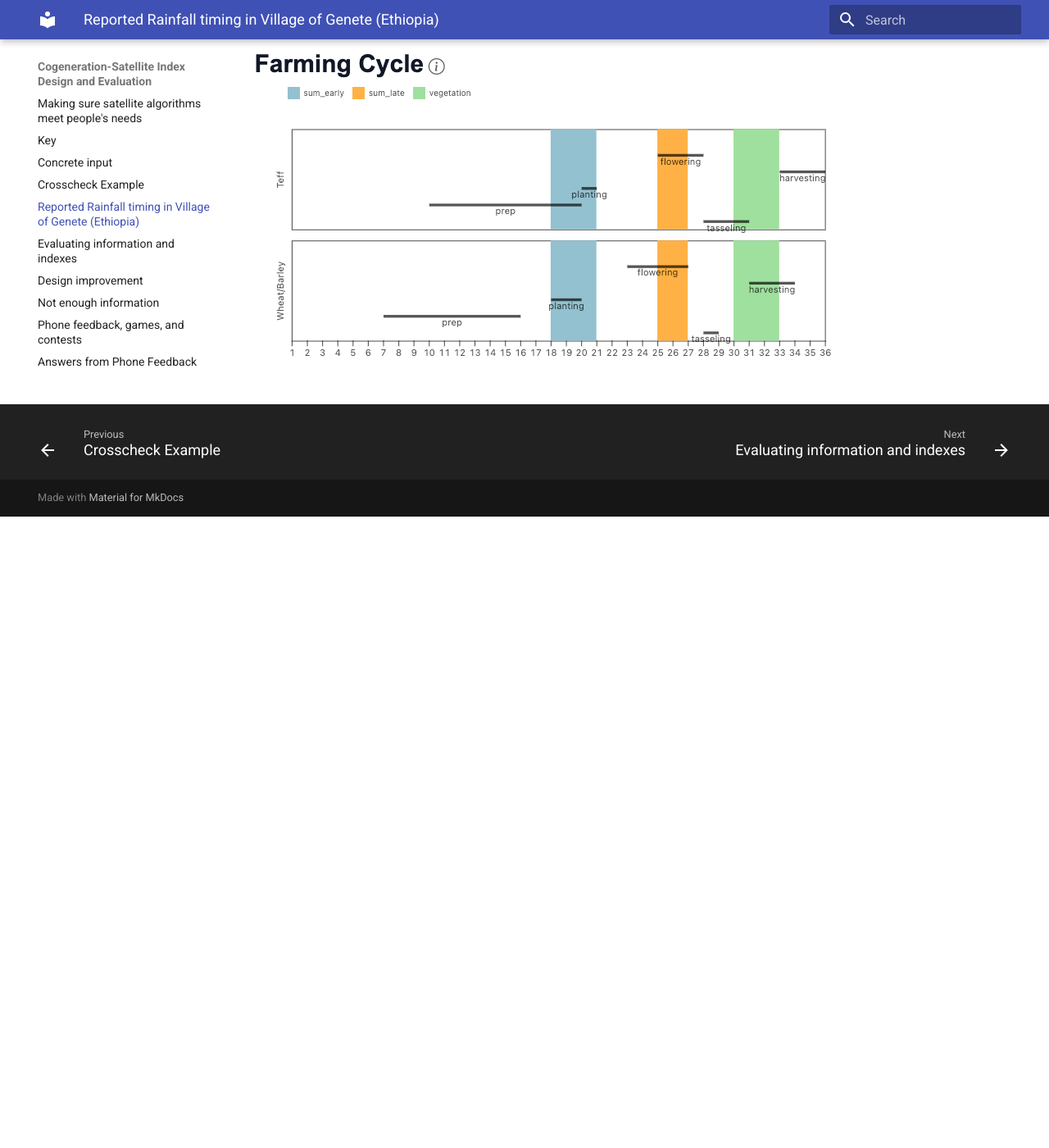
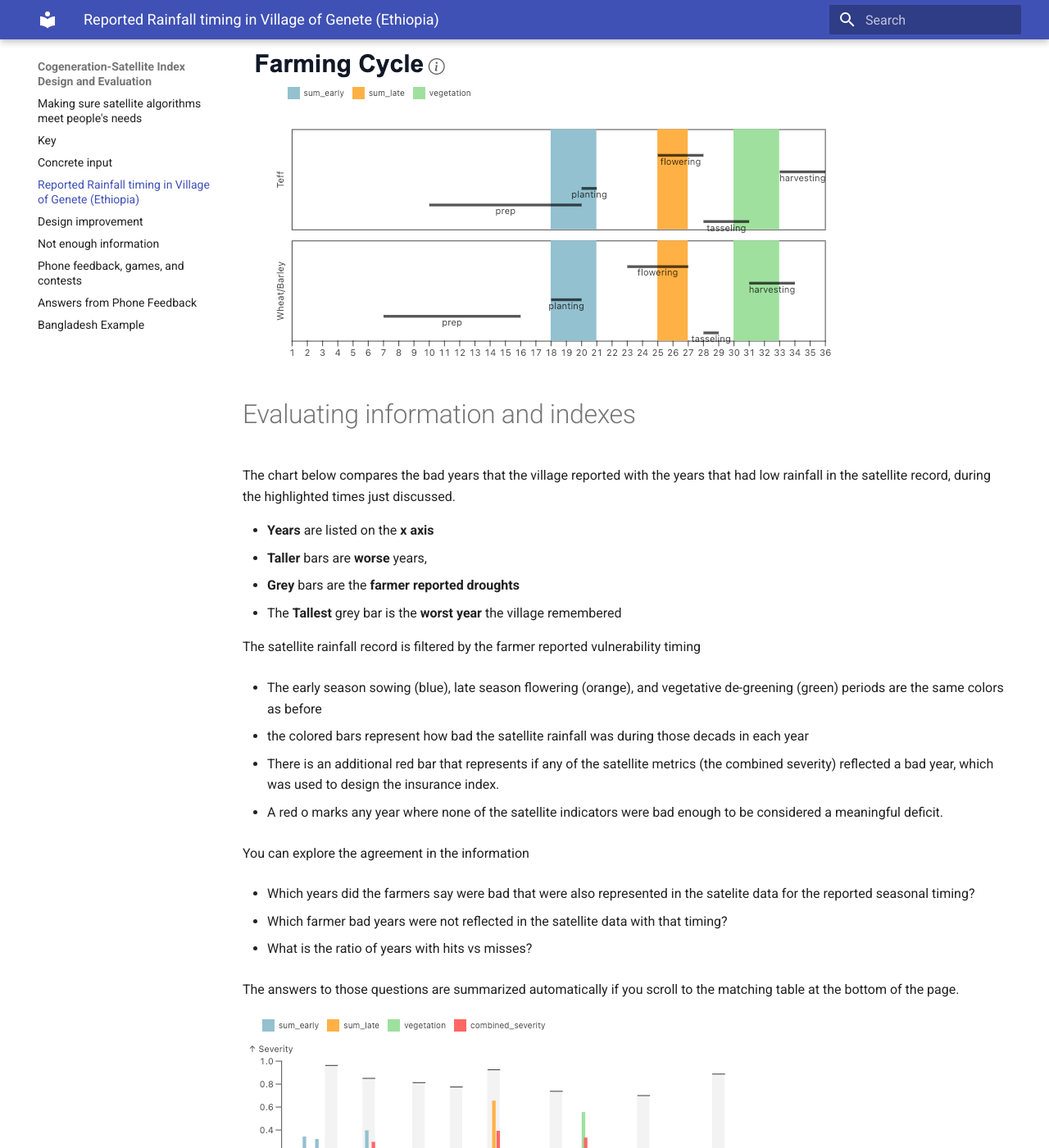
Before and after one commit to DOsgoodCU/QuantCogeneration-Ethiopia, an MkDocs documentation site: the page built from docs/comparisonexample.md, in a window 1280 px wide and 1400 px high, scrolled down 1276 px. Shown: the whole window at 82% size. Built offline with MkDocs 1.6.1 and Material for MkDocs 9.7.7, drawn with Linux system fonts in a browser that asks for light colours; before the commit the page ends 1906 px from its top, so only the background shows below that; some of the changed text lies outside the part shown.

Commit message:
trying to fix with bangladesh

```diff
--- a/docs/comparisonexample.md
+++ b/docs/comparisonexample.md
@@ -17,3 +17,41 @@ would change color to reflect seasonal end, after the rainfall in the time highl
 There was intense discussion about if the most important start of the season was decad 7 or 18.
 
 ![](assets/images/GeneteClimandCycle.png)
+
+# Evaluating information and indexes
+
+The chart below compares the bad years that the village reported with the years that had low rainfall in the satellite record, during the highlighted times just discussed.
+
+* **Years** are listed on the **x axis**
+* **Taller** bars are **worse** years,
+* **Grey** bars are the **farmer reported droughts**
+* The **Tallest** grey bar is the **worst year** the village remembered
+
+The satellite rainfall record is filtered by the farmer reported vulnerability timing
+
+* The early season sowing (blue), late season flowering (orange), and vegetative de-greening (green) periods are the same colors as before
+
+* the colored bars represent how bad the satellite rainfall was during those decads in each year
+
+* There is an additional red bar that represents if any of the satellite metrics (the combined severity) reflected a bad year, which was used to design the insurance index.
+
+* A red o marks any year where none of the satellite indicators were bad enough to be considered a meaningful deficit.
+
+You can explore the agreement in the information
+
+* Which years did the farmers say were bad that were also represented in the satelite data for the reported seasonal timing?
+
+* Which farmer bad years were not reflected in the satellite data with that timing?
+
+* What is the ratio of years with hits vs misses?
+
+The answers to those questions are summarized automatically if you scroll to the matching table at the bottom of the page.
+
+
+![](assets/images/badyearvssatellite.png)
+
+![](assets/images/genetematchingtable.png)
+
+In the matching table, you can see how much any data source matched another by looking at the rows and colums.  For example, you can see that the combined severity agreed with the farmer bad years 50% of the time.
+
+*But what if we wanted to know the matching of the timing for rainfall vulnerability earlier in the season?*
--- a/mkdocs.yml
+++ b/mkdocs.yml
@@ -13,10 +13,9 @@ nav:
 - 'index.md'
 - 'key.md'
 - 'concreteinput.md'
-- 'crosscheck.md'
 - 'comparisonexample.md'
-- 'comparisiontable.md'
 - 'slideyouself.md'
 - 'toughchoices.md'
 - 'noki.md'
 - 'feedback.md'
+- 'bangladesh.md'
```
Also changed, not shown: docs/bangladesh.md (added, +36 -0 lines), docs/concreteinput.md (+22 -0 lines), docs/feedback.md (+12 -30 lines), docs/key.md (+2 -2 lines), docs/toughchoices.md (+3 -3 lines), docs/BanglaPhoto3.jpeg (added), docs/Bangladeshlate.png (added), docs/bangladeshearly.png (added), docs/bangladeshredgroup.jpeg (added), docs/bangladeshtiming.png (added), 1 other file.
